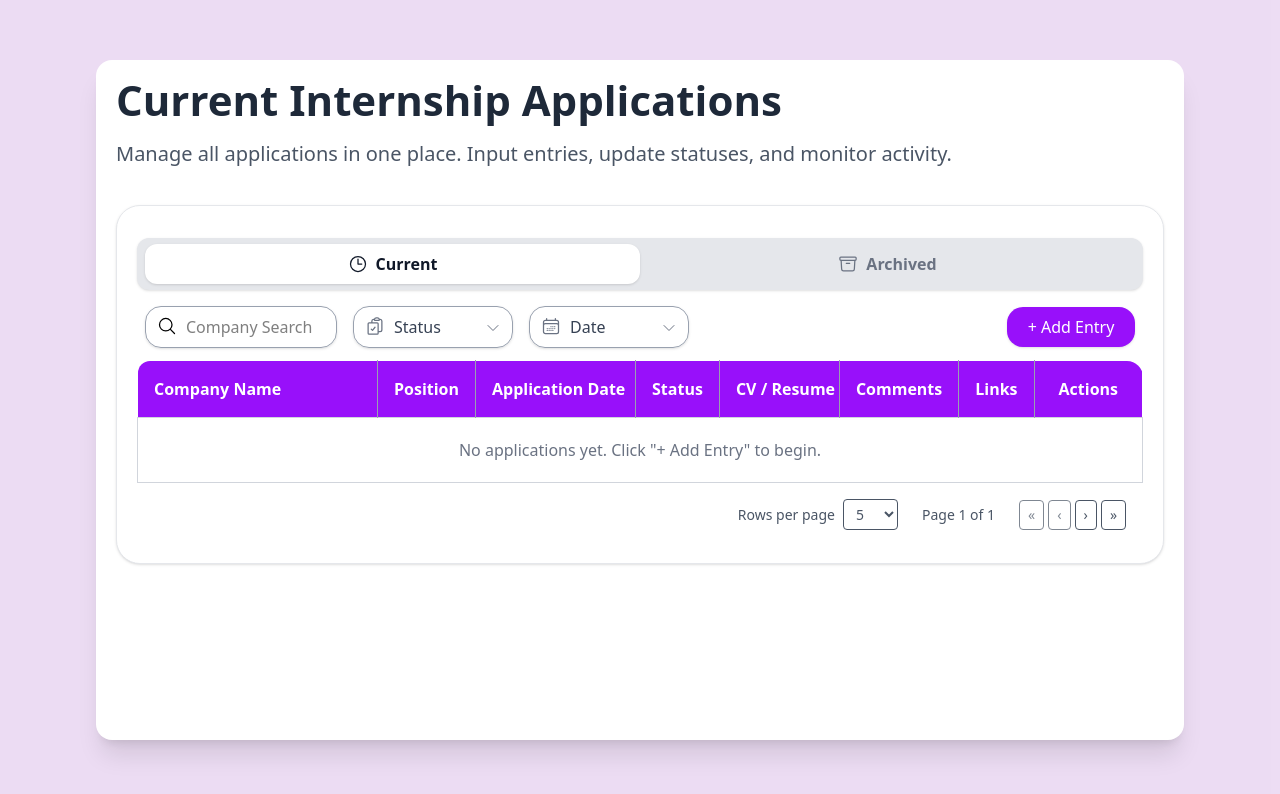
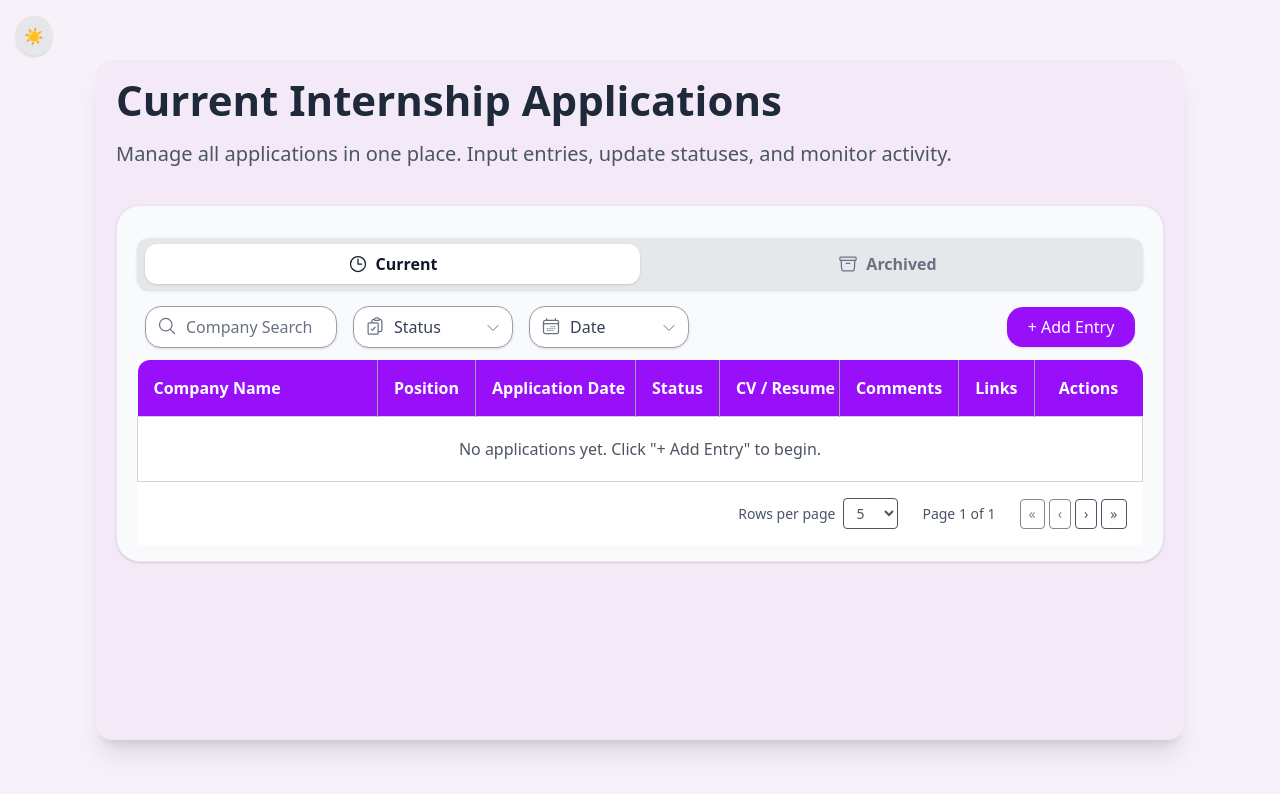
Before and after one commit to javiertay/SummerBuild2025, a React (Vite) app in the folder client/: page /dashboard in a window 1280 px wide. Shown: the top 794 px of the page. Built offline with nearby package versions, Linux system fonts and the light colour scheme.

Commit message:
dark mode n

```diff
--- a/client/src/pages/MainTable.jsx
+++ b/client/src/pages/MainTable.jsx
@@ -12,8 +12,9 @@ import {
   ArrowDownTrayIcon,
   PlusIcon,
 } from "@heroicons/react/24/outline";
-
+import useDarkMode from "../hooks/useDarkMode";
 const InternshipTable = () => {
+  const [isDark, setIsDark] = useDarkMode();
   const [applications, setApplications] = useState([]);
   const [showModal, setShowModal] = useState(false);
 
@@ -121,39 +122,37 @@ const InternshipTable = () => {
       animate={{ opacity: 1, y: 0 }}
       exit={{ opacity: 0, y: -30 }}
       transition={{ duration: 0.4 }}
-      className="min-h-screen flex items-center justify-center bg-[#ecdbf3f4] p-4"
+      className={`relative min-h-screen flex items-center justify-center p-4 transition-colors ${isDark? "bg-[#333333]" : "bg-[rgba(236,219,243,0.4)]"}`}
     >
-      <div className="w-[85vw] h-[85vh] bg-white rounded-2xl shadow-xl px-5 py-1 overflow-auto flex flex-col">
+      {/* button to toggle between dark & light mode */}
+      <div className ="absolute top-4 left-4 z-50">
+        <button onClick={() => setIsDark(!isDark)} className={`p-2 rounded-full shadow transition-colors ${isDark? "bg-gray-700": "bg-gray-200"}`}>
+          {isDark ? "🌙 " : "☀️"}
+        </button>
+      </div>
+
+      <div className={`w-[85vw] h-[85vh] rounded-2xl shadow-xl px-5 py-1 overflow-auto flex flex-col transition-colors ${isDark? "bg-[#2b2b2b]" : "bg-[rgba(236,219,243,0.4)]"}`}>
         <div className="flex justify-between items-center mb-1">
-            <h6 className="text-[42px] font-bold text-gray-800 py-1">Current Internship Applications</h6></div>
+            <h6 className={`text-[42px] font-bold py-1 transition-colors ${isDark? "text-gray-100" : "text-gray-800"}`}>Current Internship Applications</h6></div>
         <div>
-            <p className="text-gray-600 text-[20px] mb-4 text-nowrap">Manage all applications in one place. Input entries, update statuses, and monitor activity.</p>
+            <p className={`text-[20px] mb-4 text-nowrap transition-colors ${isDark? "text-gray-300": "text-gray-600"  /* original on light */}`}>Manage all applications in one place. Input entries, update statuses, and monitor activity.</p>
           </div>
-
-        <div className="bg-white rounded-3xl shadow-sm border border-gray-200 px-5 py-4 m-5 w-full max-w-[95vw] mx-auto">
+        <div className={`rounded-3xl shadow-sm border px-5 py-4 m-5 w-full max-w-[95vw] mx-auto transition-colors ${isDark? "bg-[#323437] border-gray-700" : "bg-gray-50 border-gray-200"}`}>
 
           {/* Archive Tabs */}
 
           <div className="flex justify-center my-4">
-            <div className="w-[90vw] bg-gray-200 shadow-sm rounded-xl py-1.5 px-2 flex justify-between">
+            <div className={`w-[90vw] shadow-sm rounded-xl py-1.5 px-2 flex justify-between transition-colors ${isDark? "bg-[#2e2e2e]" : "bg-gray-200"}`}>
               <button
                 onClick={() => setActiveTab("current")}
-                className={`w-1/2 py-2 text-base font-semibold flex items-center justify-center gap-2 rounded-xl transition ${
-                  activeTab === "current"
-                    ? "bg-white text-gray-900 shadow"
-                    : "text-gray-500 hover:text-gray-700"
-                }`}
+                className={`w-1/2 py-2 text-base font-semibold flex items-center justify-center gap-2 rounded-xl transition-colors ${activeTab === "current" ? `${isDark ? "bg-gray-700 text-gray-100" : "bg-white text-gray-900"} shadow` : `${isDark ? "text-gray-400 hover:text-gray-200" : "text-gray-500 hover:text-gray-700"}`}`}
               >
                 <ClockIcon className="h-6 w-5" />
                 Current
               </button>
               <button
                 onClick={() => setActiveTab("archived")}
-                className={`w-1/2 py-2 text-base font-semibold flex items-center justify-center gap-2 rounded-xl transition ${
-                  activeTab === "archived"
-                    ? "bg-white text-gray-900 shadow"
-                    : "text-gray-500 hover:text-gray-700"
-                }`}
+                className={`w-1/2 py-2 text-base font-semibold flex items-center justify-center gap-2 rounded-xl transition-colors ${activeTab === "archived" ? `${isDark ? "bg-gray-700 text-gray-100" : "bg-white text-gray-900"} shadow` : `${isDark ? "text-gray-400 hover:text-gray-200" : "text-gray-500 hover:text-gray-700"}`}`}
               >
                 <ArchiveBoxIcon className="h-6 w-5" />
                 Archived
@@ -163,30 +162,30 @@ const InternshipTable = () => {
 
           {/*Search, Status and Date filters and Add Entry  */}
 
-          <div className="flex  flex-wrap justify-between items-center w-full mt-3 mb-3 mx-2 gap-4 pr-4">
+          <div className="flex flex-wrap justify-between items-center w-full mt-3 mb-3 mx-2 gap-4 pr-4">
 
               {/* Search Company */}
 
               <div className="flex flex-wrap gap-4 items-center">
                 <div className="relative ">
-                  <MagnifyingGlassIcon className="w-5 h-5  border-gray-400 absolute left-3 top-2.5" />
+                  <MagnifyingGlassIcon className={`w-5 h-5 absolute left-3 top-2.5 transition-colors ${isDark ? "text-gray-100" : "text-gray-500"}`}/>
                   <input
                     type="text"
                     placeholder="Company Search"
                     value={searchTerm}
                     onChange={(e) => setSearchTerm(e.target.value)}
-                    className="pl-10 pr-4 py-2 border border-gray-400  shadow-sm rounded-2xl w-48"
+                    className={`pl-10 pr-4 py-2 shadow-sm rounded-2xl w-48 border transition-colors ${isDark? "bg-[#2e2e2e] border-[#4B5563] text-gray-100 placeholder-gray-400" : "bg-white   border-gray-400 text-gray-700 placeholder-gray-500" }`}
                   />
                 </div>
 
                 {/* Status Filter */}
 
                 <div className="relative w-40">
-                  <ClipboardDocumentCheckIcon className="w-5 h-5 text-gray-500 absolute left-3 top-2.5 pointer-events-none" />
+                  <ClipboardDocumentCheckIcon className={`w-5 h-5 absolute left-3 top-2.5 pointer-events-none transition-colors ${isDark ? "text-gray-100" : "text-gray-500"}`}/>
                   <select
                     value={statusFilter}
                     onChange={(e) => setStatusFilter(e.target.value)}
-                    className="appearance-none shadow-sm  w-full border rounded-2xl border-gray-400 py-2 pl-10 pr-8 text-gray-700 focus:outline-none"
+                    className={`appearance-none shadow-sm w-full rounded-2xl py-2 pl-10 pr-8 focus:outline-none border transition-colors ${isDark? "bg-[#2e2e2e] border-[#4B5563] text-gray-100": "bg-white border-gray-400 text-gray-700"}`}
                   >
                     <option value="">Status</option>
                     <option value="Accepted">Accepted</option>
@@ -195,23 +194,23 @@ const InternshipTable = () => {
                     <option value="Pending">Pending</option>
                     <option value="Follow Up">Follow Up</option>
                   </select>
-                  <ChevronDownIcon className="w-4 h-4 text-gray-500 absolute right-3 top-3.5 pointer-events-none" />
+                  <ChevronDownIcon className={`w-4 h-4 absolute right-3 top-3.5 pointer-events-none transition-colors ${isDark ? "text-gray-100" : "text-gray-500"}`}/>
                 </div>
 
                 {/* Date Filter */}
 
                 <div className="relative w-40">
-                  <CalendarDaysIcon className="w-5 h-5 text-gray-500 absolute left-3 top-2.5 pointer-events-none" />
+                  <CalendarDaysIcon className={`w-5 h-5 absolute left-3 top-2.5 pointer-events-none transition-colors ${isDark ? "text-gray-100" : "text-gray-500"}`}/>
                   <select
                     value={dateFilter}
                     onChange={(e) => setDateFilter(e.target.value)}
-                    className="appearance-none w-full border rounded-2xl shadow-sm  border-gray-400 py-2 pl-10 pr-8 text-gray-700 focus:outline-none"
+                    className={`appearance-none shadow-sm w-full rounded-2xl py-2 pl-10 pr-8 focus:outline-none border transition-colors ${isDark? "bg-[#2e2e2e] border-[#4B5563] text-gray-100": "bg-white border-gray-400 text-gray-700"}`}
                   >
                     <option value="">Date</option>
                     <option value="newest">Newest First</option>
                     <option value="oldest">Oldest First</option>
                   </select>
-                  <ChevronDownIcon className="w-4 h-4 text-gray-500 absolute right-3 top-3.5 pointer-events-none" />
+                  <ChevronDownIcon className={`w-4 h-4 absolute right-3 top-3.5 pointer-events-none transition-colors ${isDark ? "text-gray-100" : "text-gray-500"}`}/>
                 </div>
               </div>
 
@@ -220,7 +219,7 @@ const InternshipTable = () => {
                 <div>
                   <button
                     onClick={handleAddEntry}
-                    className="bg-purple-600 text-white px-3 py-2 rounded-2xl shadow-sm  hover:bg-purple-700 transition w-32"
+                    className={`px-3 py-2 rounded-2xl shadow-sm transition w-32 ${isDark? "bg-purple-800 hover:bg-purple-900 text-white" : "bg-purple-600 hover:bg-purple-700 text-white" }`}
                   >
                     + Add Entry
                   </button>
@@ -234,9 +233,13 @@ const InternshipTable = () => {
         {/* Table Head */}
 
         <div className="overflow-auto flex-grow">
-          <table className="min-w-full bg-white border border-white text-nowrap">
+          <table className={`min-w-full text-nowrap transition-colors ${isDark? "bg-[#2e2e2e] border-[#4B5563] text-gray-100" : "bg-white border-white text-gray-800"}`}>
             <thead>
-              <tr className="bg-purple-600 text-white text-[16px] text-center divide-x divide-gray-400">
+              {/* change the purple here */}
+              <tr className={`text-[16px] text-center divide-x ${
+    isDark
+      ? "bg-purple-800 text-white divide-gray-400"
+      : "bg-purple-600 text-white divide-gray-400"}`}>
                 <th className="px-4 py-2 min-w-60 text-left rounded-tl-xl">Company Name</th>
                 <th className="px-4 py-2 max-w-60">Position</th>
                 <th className="px-4 py-2 max-w-40">Application Date</th>
@@ -253,12 +256,30 @@ const InternshipTable = () => {
             <tbody>
               {applications.length === 0 ? (
                 <tr>
-                  <td colSpan="8" className="text-center text-gray-500 border py-5 border-gray-300">No applications yet. Click "+ Add Entry" to begin.</td>
+                  <td colSpan="8" className="text-center border py-5 transition-colors" style={{color: isDark ? "#D1D5DB" : "#4B5563", borderColor: isDark ? "#4B5563" : "#D1D5DB",}}>No applications yet. Click "+ Add Entry" to begin.</td>
                 </tr>
               ) : (
                 paginatedData.map((app) => (
 
-                  <tr key={app.id} className="text-[15px] text-gray-800 border  border-gray-300 even:bg-purple-50 odd:bg-white hover:bg-gray-100 rounded-br ">
+                  <tr key={app.id} className="text-[15px] border rounded-br transition-colors"
+                  style={{
+                    backgroundColor: isDark
+                      ? "#2e2e2e"
+                      : app.id % 2 === 0
+                          ? "rgba(162,155,255,0.4)"
+                          : "#FFFFFF",
+                    color: isDark ? "#F3F4F6" : "#111827",
+                  }}
+                  onMouseEnter={e => {
+                    e.currentTarget.style.backgroundColor = isDark ? "#444444" : "rgba(162,155,255,0.4)";
+                  }}
+                  onMouseLeave={e => {
+                    e.currentTarget.style.backgroundColor = isDark
+                      ? "#2e2e2e"
+                      : app.id % 2 === 0
+                          ? "rgba(162,155,255,0.4)"
+                          : "#FFFFFF";
+                  }}>
                     <td className="px-4 py-3 max-w-40 break-words whitespace-normal">{app.company}</td>
                     <td className="px-4 py-2 min-w-40 text-center">{app.position}</td>
                     <td className="px-4 py-2 max-w-40 text-center">{new Date(app.date).toLocaleDateString("en-GB")}</td>
@@ -318,8 +339,8 @@ const InternshipTable = () => {
 
             <tfoot>
               <tr>
-                <td colSpan="8" className="px-4 py-4 text-right border-amber-50 bg-white">
-                  <div className="flex justify-end items-center gap-6 text-sm text-gray-600 rounded ">
+                <td colSpan="8" className={`px-4 py-4 text-right border-amber-50 transition-colors ${isDark ? "bg-[#2e2e2e]" : "bg-white"}`}>
+                  <div className={`flex justify-end items-center gap-6 text-sm rounded transition-colors ${isDark ? "text-white" : "text-gray-600"}`}>
                     <div className="flex items-center gap-2">
                       <label htmlFor="rowsPerPage" className="font-medium">Rows per page</label>
                       <select
@@ -329,7 +350,7 @@ const InternshipTable = () => {
                           setRowsPerPage(Number(e.target.value));
                           setCurrentPage(1);
                         }}
-                        className="border rounded px-2 py-1 bg-white hover:bg-gray-100"
+                        className={`border rounded px-2 py-1 transition-colors ${isDark? "bg-[#2e2e2e] hover:bg-[#444444]" : "bg-white hover:bg-gray-100"}`}
                       >
                         {[5, 10, 20, 30, 50].map((num) => (
                           <option key={num} value={num}>{num}</option>
@@ -343,13 +364,13 @@ const InternshipTable = () => {
 
                     <div className="flex items-center gap-1">
                       <button onClick={() => setCurrentPage(1)} disabled={currentPage === 1}
-                        className="border rounded px-2 py-1 hover:bg-gray-100 disabled:opacity-70">&laquo;</button>
+                        className={`border rounded px-2 py-1 transition-colors disabled:opacity-70 ${isDark ? "hover:bg-[#444444]" : "hover:bg-gray-100"}`}>&laquo;</button>
                       <button onClick={() => setCurrentPage(p => Math.max(p - 1, 1))} disabled={currentPage === 1}
-                        className="border rounded px-2 py-1 hover:bg-gray-100 disabled:opacity-70">&lsaquo;</button>
+                        className={`border rounded px-2 py-1 transition-colors disabled:opacity-70 ${isDark ? "hover:bg-[#444444]" : "hover:bg-gray-100"}`}>&lsaquo;</button>
                       <button onClick={() => setCurrentPage(p => Math.min(p + 1, totalPages))} disabled={currentPage === totalPages}
-                        className="border rounded px-2 py-1 hover:bg-gray-100 disabled:opacity-70">&rsaquo;</button>
+                        className={`border rounded px-2 py-1 transition-colors disabled:opacity-70 ${isDark ? "hover:bg-[#444444]" : "hover:bg-gray-100"}`}>&rsaquo;</button>
                       <button onClick={() => setCurrentPage(totalPages)} disabled={currentPage === totalPages}
-                        className="border rounded px-2 py-1 hover:bg-gray-100 disabled:opacity-70">&raquo;</button>
+                        className={`border rounded px-2 py-1 transition-colors disabled:opacity-70 ${isDark ? "hover:bg-[#444444]" : "hover:bg-gray-100"}`}>&raquo;</button>
                     </div>
                   </div>
                 </td>
--- a/client/tailwind.config.js
+++ b/client/tailwind.config.js
@@ -1,5 +1,6 @@
 /** @type {import('tailwindcss').Config} */
 module.exports = {
+  darkMode: 'class',
   content: [
     "./index.html",
     "./src/**/*.{js,ts,jsx,tsx}",
```
